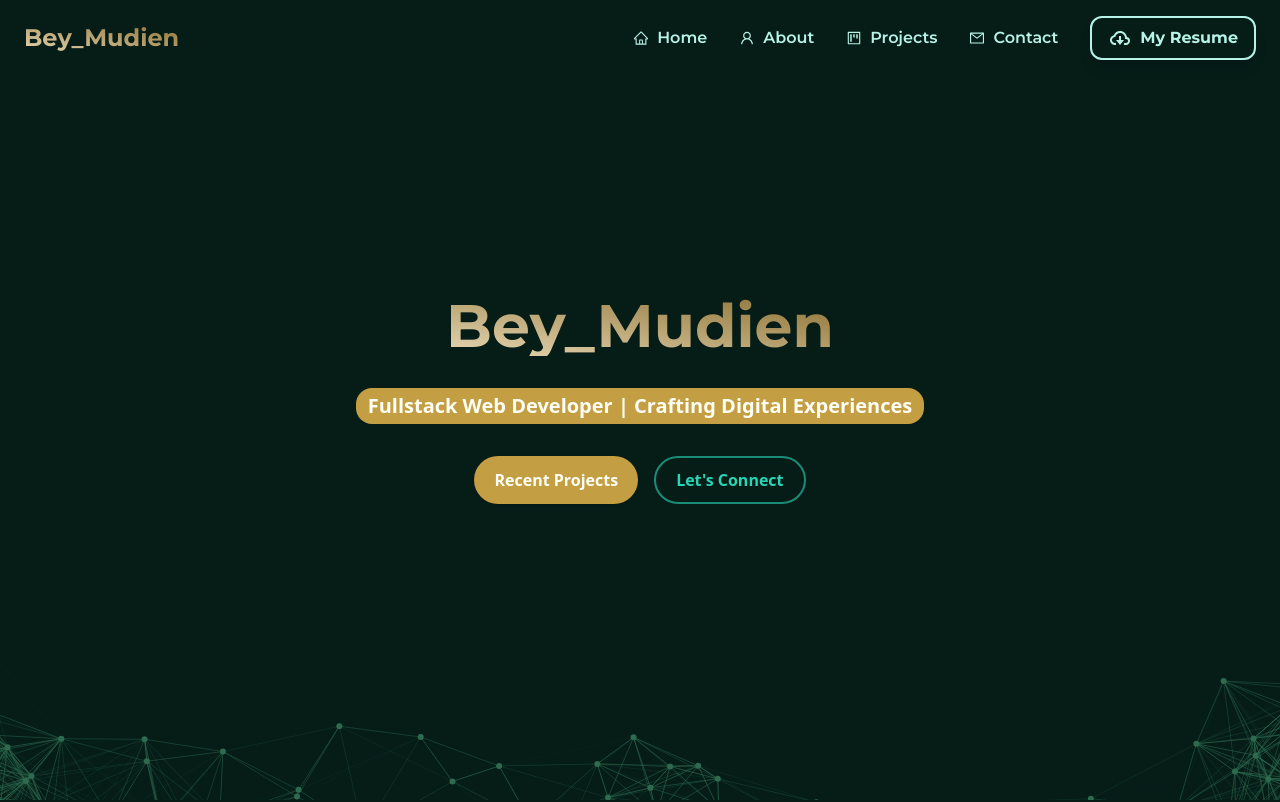
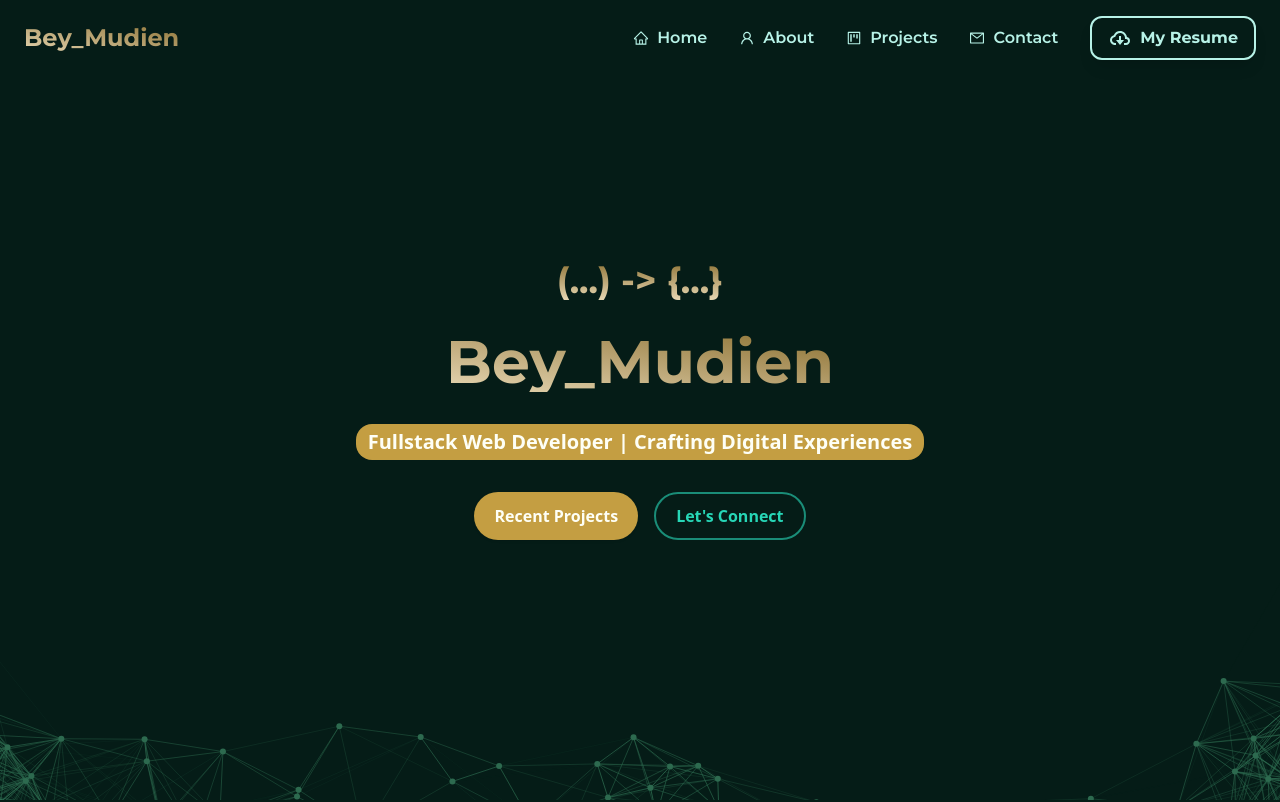
Before and after one commit to Mudien-UB/porto-ubay, a React (Vite) app: page / in a window 1280 px wide. Shown: the top 802 px of the page. Built offline with nearby package versions, Linux system fonts and the light colour scheme.

Commit message:
add simbol logo

```diff
--- a/src/pages/HeroPage.jsx
+++ b/src/pages/HeroPage.jsx
@@ -15,6 +15,15 @@ export default function HeroPage({ id }) {
       id={id}
       className="w-11/12 max-w-screen-xl mx-auto h-screen flex flex-col gap-5 sm:gap-8 items-center justify-center text-center px-4"
     >
+     <motion.h1
+        initial={{ opacity: 0, y: -30 }}
+        whileInView={{ opacity: 1, y: 0 }}
+        transition={{ duration: 0.8 }}
+        viewport={{ once: true, amount: 0.4 }}
+        className="text-xl sm:text-2xl md:text-4xl font-bold bg-gradient-to-b from-golden-brown to-satin-sheen-gold-800 bg-clip-text text-transparent font-montserrat"
+      >
+        {`(...) -> {...}`}
+      </motion.h1>
       <motion.h1
         initial={{ opacity: 0, y: -30 }}
         whileInView={{ opacity: 1, y: 0 }}
```
